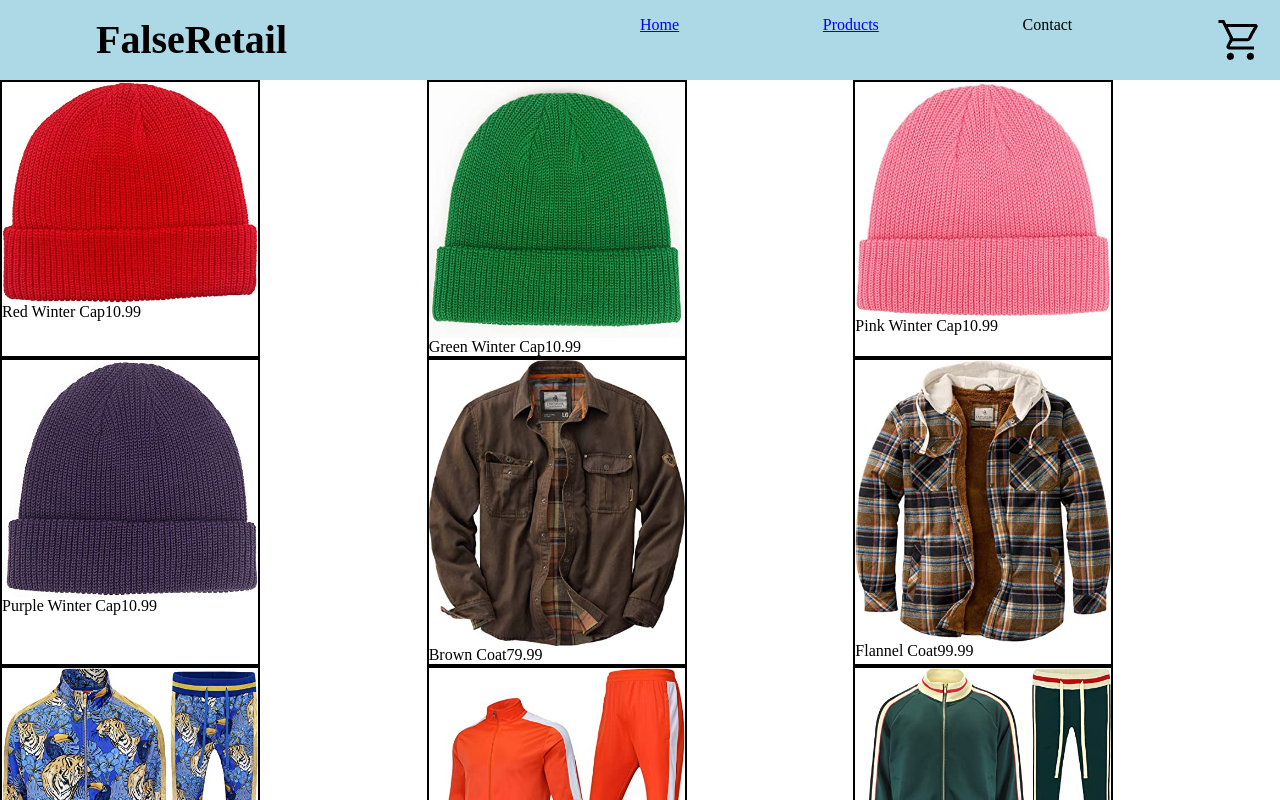
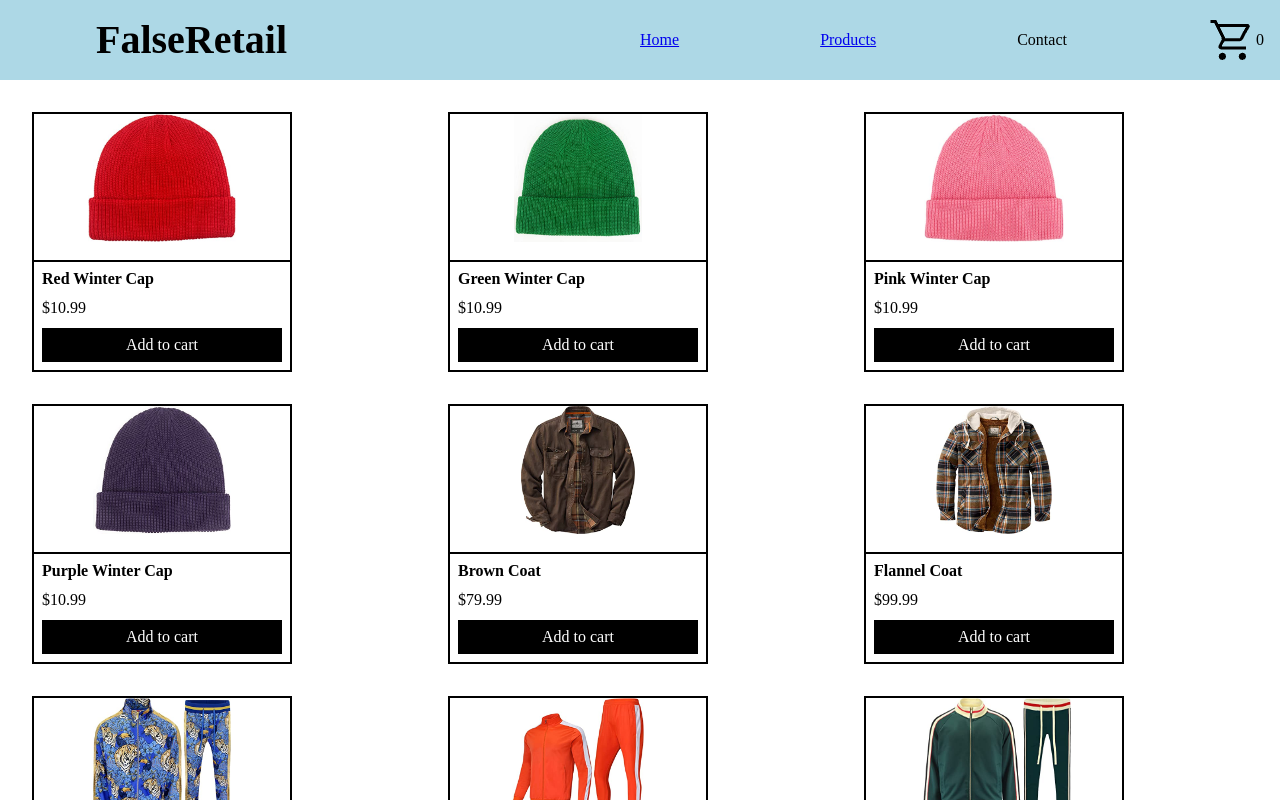
Before and after one commit to jakovid/portfolio-09-shopping-cart, a React (Create React App) app: page /shop in a window 1280 px wide. Shown: the top 800 px of the page. Built offline with nearby package versions, Linux system fonts and the light colour scheme.

Commit message:
company name links to home page. style of products is updated

```diff
--- a/src/Index.css
+++ b/src/Index.css
@@ -11,15 +11,23 @@
 }
 
 #headerLeft {
+    all: unset;
     font-size: 2.5rem;
     font-weight: bolder;
     padding-left: 5rem;
+    cursor: pointer;
 }
 
 #headerRight {
     display: flex;
     flex-direction: row;
     justify-content: space-between;
+    align-items: center;
+}
+
+#cartContainer{
+    display: flex;
+    align-items: center;
 }
 
 #homePageMain {
@@ -45,11 +53,45 @@
 #store {
     display: grid;
     grid-template-columns: 1fr 1fr 1fr;
+    gap: 2rem;
+    padding: 2rem;
 }
 
 .productItem {
+    display: grid;
+    grid-template-rows: 4fr 3fr;
+    border: solid black 2px;
+    width: 20vw;
+    height: 20vw;
+    justify-items: center;
+}
+
+.productImage {
+    height: 10vw;
+}
+
+.productInfo {
     display: flex;
     flex-direction: column;
-    border: solid black 2px;
+    justify-content: space-between;
     width: 20vw;
+    border-top: solid black 2px;
+
 }
+
+.productName {
+    font-weight: bold;
+    padding: 0.5rem;
+}
+
+.productPrice {
+    padding-left: 0.5rem;
+}
+
+.addToCartBtn {
+    background-color: black;
+    color: white;
+    text-align: center;
+    margin: 0.5rem;
+    padding: 0.5rem;
+}
--- a/src/components/Header.js
+++ b/src/components/Header.js
@@ -3,14 +3,18 @@ import React from "react";
 export default function Header(){
     return(
         <div id='header'>
-            <div id='headerLeft'>
-                FalseRetail
+            <div>
+                <a id='headerLeft' href='/'>FalseRetail</a>
             </div>
+
             <div id='headerRight'>
                 <div><a href='/'>Home</a></div>
                 <div><a href="/shop">Products</a></div>
                 <div>Contact</div>
-                <img src={require('../images/ShoppingCart.png')} alt='shopping cart' />
+                <div id="cartContainer">
+                    <img src={require('../images/ShoppingCart.png')} alt='shopping cart' />
+                    <div>0</div>
+                </div>
             </div>
         </div>
     )
--- a/src/components/HomePageMain.js
+++ b/src/components/HomePageMain.js
@@ -4,9 +4,9 @@ export default function HomePageMain() {
     return(
         <div id='homePageMain'>
             <div id='homePageMainLeft'>
-                <div id='mainTag'>BEST ONLINE STORE OF THE YEAR</div>
+                <div id='mainTag'>BEST FAKE STORE OF THE YEAR</div>
                 <div id='mainText'>We don't do fashion, we are fashion</div>
-                <button id='mainButton'>Shop Now</button>
+                <button id='mainButton'><a href="/shop">Shop Now</a></button>
             </div>
             <div id='homePageMainRight'>
                 <div>IMG HERE</div>
--- a/src/components/Product.js
+++ b/src/components/Product.js
@@ -4,8 +4,12 @@ export default function Product({ product }){
     return(
         <div className='productItem'>
             <img className='productImage' src={product.image} />
-            {product.name}
-            {product.price}
+            <div className='productInfo'>
+                <div className='productName'>{product.name}</div>
+                <div className='productPrice'>${product.price}</div>
+                <div className='addToCartBtn'>Add to cart</div>
+            </div>
+
         </div>
     )
 }
```
